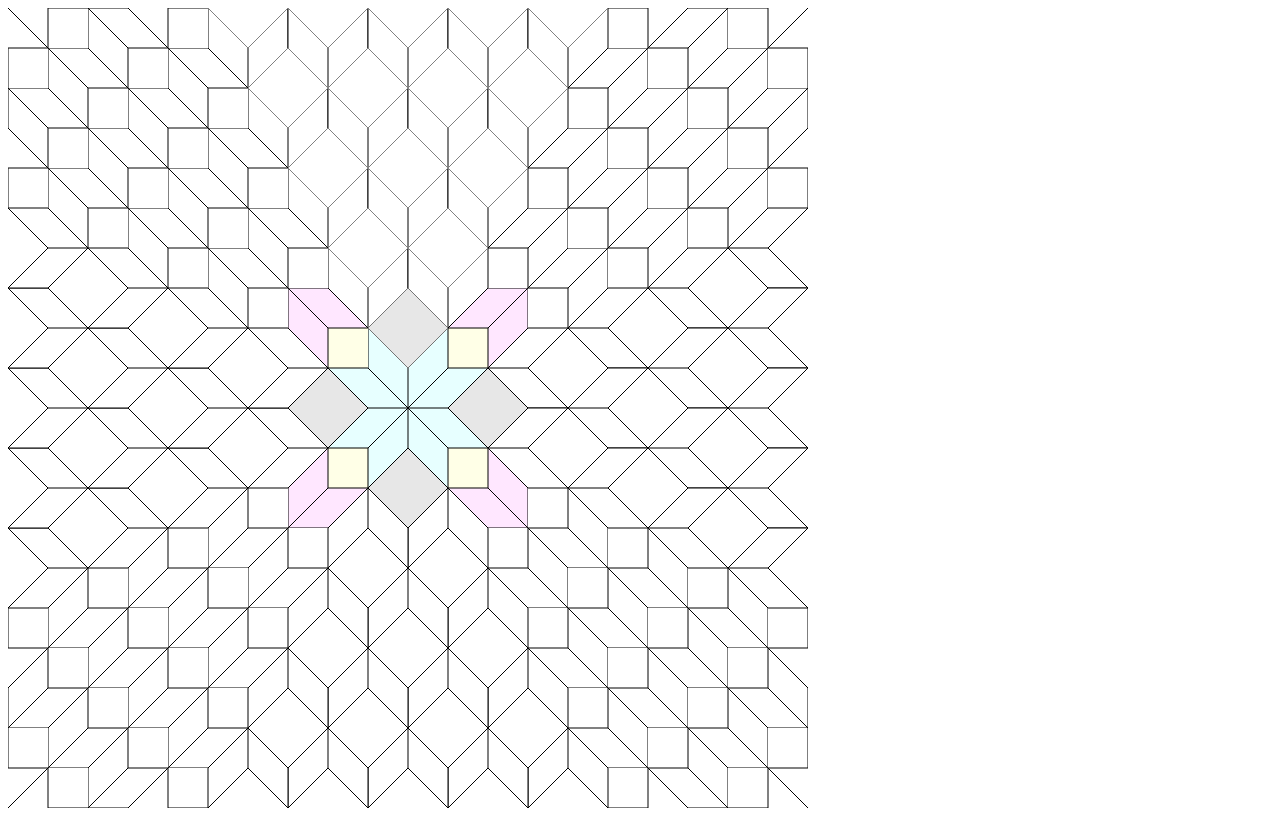
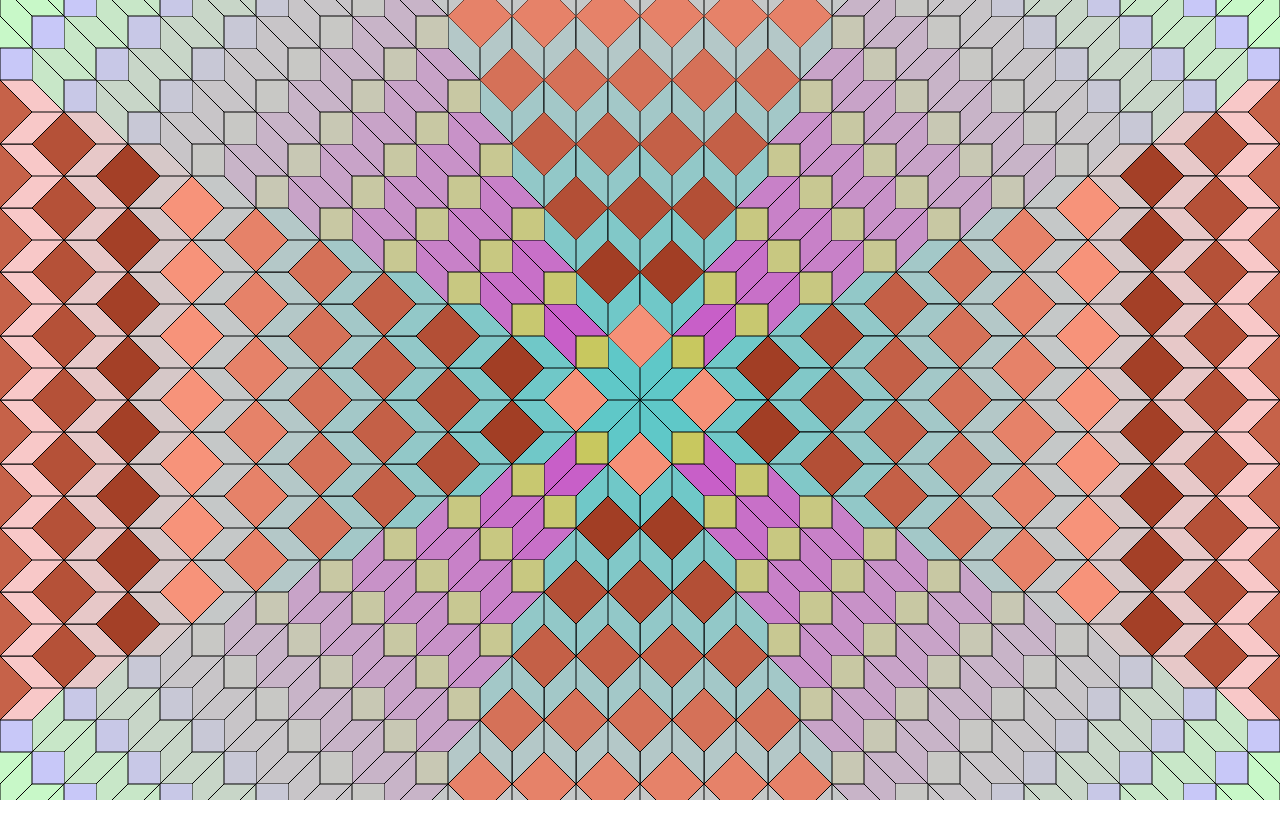
Before and after one commit to wfk-tokunaga/visuals, a plain HTML site: page index.html in a window 1280 px wide. Drawn offline with Linux system fonts and the light colour scheme.

Commit message:
colors fading

```diff
--- a/index.html
+++ b/index.html
@@ -4,6 +4,7 @@
         <meta dir="ltr" lang="eng" charset="UFT-8">
         <title>Pattern Project</title>
         <meta name="viewport" content="width=device-width, initial-scale=1.0">
+        <link href="styles.css" rel="stylesheet">
     </head>
 
     <body>
--- a/styles.css
+++ b/styles.css
@@ -0,0 +1,8 @@
+body {
+    margin: 0;
+}
+
+#pattern, body, html {
+    width: 100%;
+    height: 100%;
+}
--- a/visuals.js
+++ b/visuals.js
@@ -7,24 +7,38 @@ let originX, originY;
 const colors = ['red', 'blue', 'green', 'orange'];
 
 
+
 window.onload = () => {
+
     let canvas = document.getElementById('pattern');
 
     if (canvas.getContext) {
         ctx = canvas.getContext("2d");
-        [width, height] = [canvas.width, canvas.height];
-        unit = height / 20; //this lets us just do like 5*unit
-        sideUnit = unit * Math.sqrt(2) / 2;
-        [originX, originY] = [width / 2, height / 2];
-        ctx.translate(originX, originY); //moves origin :D
+
+        const resizeHandler = () => {
+            const pixelRatio = window.devicePixelRatio;
+            let rect = document.body.getBoundingClientRect();
+            canvas.width = rect.width*pixelRatio;
+            canvas.height = rect.height*pixelRatio;
+            [width, height] = new Array(2).fill(Math.max(canvas.width, canvas.height));
+            unit = height / 40; //this lets us just do like 5*unit
+            sideUnit = unit * Math.sqrt(2) / 2;
+            [originX, originY] = [pixelRatio * rect.width / 2,pixelRatio * rect.height / 2];
+            ctx.translate(originX, originY); //moves origin :D
+        };
+
+        window.addEventListener("resize", resizeHandler);
+
+        resizeHandler();
 
         window.requestAnimationFrame(draw);
 
     } else {
         console.log("Could not display pattern. Please try with a different browser.")
     }
-    // draw();
 }
+
+
 
 
 //Let's make the colors the way I want them to be.
@@ -38,10 +52,13 @@ function combinedDrawing(maxRings, colorVal) {
 
                 let specialVal = (colorVal + ((Math.floor(255/maxRings) * (ringNum))) % 255);
                 let changingColors = [
-                    `rgb(255,255,${specialVal})`,
-                    `rgb(255,${specialVal},255)`,
-                    `rgb(${specialVal},255,255)`,
-                    `rgb(${specialVal},${specialVal},${specialVal})`,
+                    `rgb(200,200,${specialVal})`,
+                    // `rgb(255,255,255)`,
+                    // `rgb(255,${specialVal},255)`,
+                    `rgb(200,${specialVal},200)`,
+                    // `rgb(${specialVal},255,255)`,
+                    `rgb(${specialVal},200,200)`,
+                    `rgb(${specialVal%100 + 150},${specialVal%100 + 50},${specialVal%100 + 25})`,
                 ]
 
                 //Make the small squares
@@ -105,7 +122,7 @@ let drawHorns = (startX, startY, color) => {
 }
 
 let drawBigSquare = (sX, sY, color) => {
-    console.log(`Drawing Square at [${sX}, ${sY}]`);
+    // console.log(`Drawing Square at [${sX}, ${sY}]`);
     ctx.beginPath();
     ctx.fillStyle = color;
     ctx.fillRect(sX, sY, 2*sideUnit, 2*sideUnit);
@@ -149,11 +166,11 @@ function draw(ms) {
     //Rotates the drawing so the colors change.
     let rotateSpeed = 300;
     let addLayerSpeed = 200;
-    let y = Math.floor(ms / 25);
+    let y = Math.floor(ms / 15);
     let colorVal = y % 255;
     //need to add a cap to y
     // ctx.rotate(rad(y / 8));
-    combinedDrawing(8, colorVal);
+    combinedDrawing(15, colorVal);
 
     window.requestAnimationFrame(draw);
 }
```
